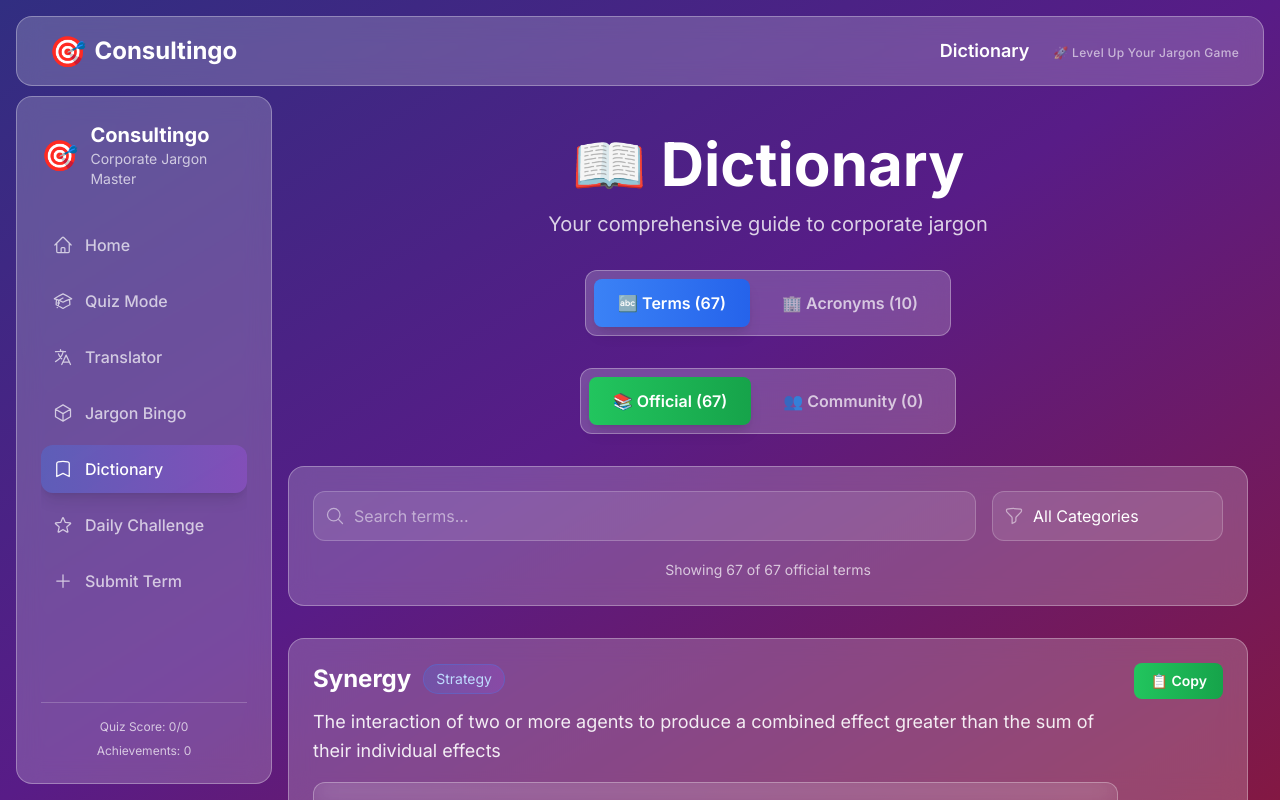
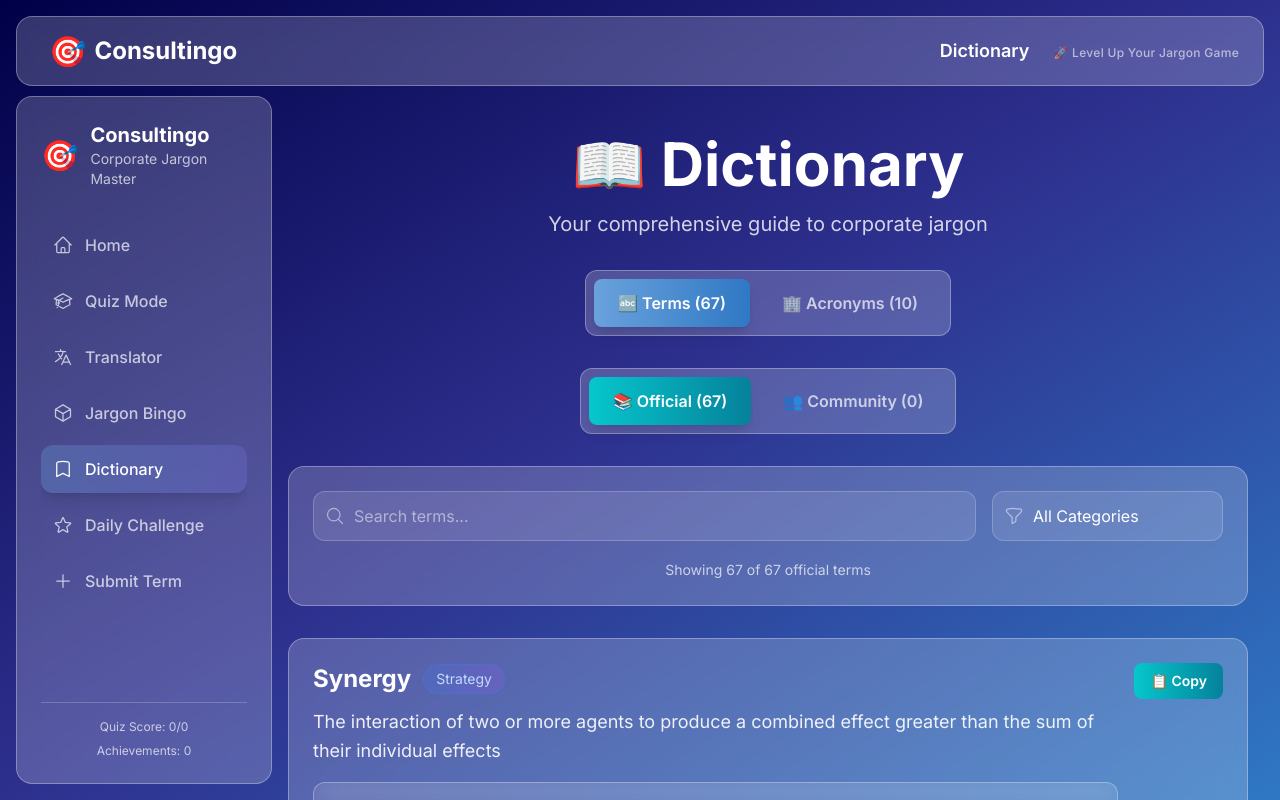
Before and after one commit to rikin24/WordWise, a React (Create React App) app: page /dictionary in a window 1280 px wide. Built offline with nearby package versions, Linux system fonts and the light colour scheme; the HTML template or start-up script is replaced by a standard one.

Commit message:
Change colour theme

```diff
--- a/src/App.js
+++ b/src/App.js
@@ -48,7 +48,7 @@ function App() {
   }  return (
     <AppProvider>
       <Router>
-        <div className="min-h-screen h-full bg-gradient-to-br from-indigo-900 via-purple-900 to-pink-900 w-full overflow-x-hidden relative">
+        <div className="min-h-screen h-full bg-gradient-to-br from-midnight-blue via-dark-plum to-dark-blue w-full overflow-x-hidden relative">
           {showConfetti && (
             <Confetti
               width={typeof window !== 'undefined' ? window.innerWidth : 1920}
@@ -196,16 +196,15 @@ function App() {
               </div>
             </main>
           </div>
-
-          <Toaster
+            <Toaster
             position="top-right"
             toastOptions={{
               duration: 3000,
               style: {
-                background: 'rgba(255, 255, 255, 0.1)',
+                background: 'rgba(46, 48, 142, 0.9)',
                 color: '#fff',
                 backdropFilter: 'blur(10px)',
-                border: '1px solid rgba(255, 255, 255, 0.2)',
+                border: '1px solid rgba(133, 160, 249, 0.3)',
               },
             }}
           />
--- a/src/components/DailyChallenge.js
+++ b/src/components/DailyChallenge.js
@@ -210,12 +210,12 @@ function DailyChallenge({ onCelebration }) {
                       className={`w-full p-4 rounded-xl text-left transition-all duration-300 ${
                         showResult
                           ? option === todaysChallenge.definition
-                            ? 'bg-gradient-to-r from-green-500 to-green-600 text-white'
+                            ? 'bg-gradient-to-r from-medium-teal to-dark-teal text-white'
                             : option === userAnswer && !isCorrect
-                            ? 'bg-gradient-to-r from-red-500 to-red-600 text-white'
+                            ? 'bg-gradient-to-r from-medium-gray to-dark-gray text-white'
                             : 'glass-card text-white/50'
                           : userAnswer === option
-                          ? 'bg-gradient-to-r from-blue-500 to-blue-600 text-white'
+                          ? 'bg-gradient-to-r from-medium-blue to-dark-blue text-white'
                           : 'glass-card text-white hover:bg-white/20'
                       }`}
                     >
--- a/src/components/Dictionary.js
+++ b/src/components/Dictionary.js
@@ -103,7 +103,7 @@ function Dictionary() {  const [searchTerm, setSearchTerm] = useState('');
             onClick={() => handleViewChange('terms')}
             className={`px-6 py-3 rounded-lg font-semibold transition-all duration-300 ${
               currentView === 'terms'
-                ? 'bg-gradient-to-r from-blue-500 to-blue-600 text-white shadow-lg'
+                ? 'bg-gradient-to-r from-medium-blue to-dark-blue text-white shadow-lg'
                 : 'text-white/70 hover:text-white hover:bg-white/10'
             }`}
           >
@@ -113,7 +113,7 @@ function Dictionary() {  const [searchTerm, setSearchTerm] = useState('');
             onClick={() => handleViewChange('acronyms')}
             className={`px-6 py-3 rounded-lg font-semibold transition-all duration-300 ${
               currentView === 'acronyms'
-                ? 'bg-gradient-to-r from-purple-500 to-purple-600 text-white shadow-lg'
+                ? 'bg-gradient-to-r from-medium-plum to-dark-plum text-white shadow-lg'
                 : 'text-white/70 hover:text-white hover:bg-white/10'
             }`}
           >
@@ -132,7 +132,7 @@ function Dictionary() {  const [searchTerm, setSearchTerm] = useState('');
             onClick={() => handleSectionChange('official')}
             className={`px-6 py-3 rounded-lg font-semibold transition-all duration-300 ${
               currentSection === 'official'
-                ? 'bg-gradient-to-r from-green-500 to-green-600 text-white shadow-lg'
+                ? 'bg-gradient-to-r from-medium-teal to-dark-teal text-white shadow-lg'
                 : 'text-white/70 hover:text-white hover:bg-white/10'
             }`}
           >
@@ -142,7 +142,7 @@ function Dictionary() {  const [searchTerm, setSearchTerm] = useState('');
             onClick={() => handleSectionChange('community')}
             className={`px-6 py-3 rounded-lg font-semibold transition-all duration-300 ${
               currentSection === 'community'
-                ? 'bg-gradient-to-r from-orange-500 to-orange-600 text-white shadow-lg'
+                ? 'bg-gradient-to-r from-light-blue to-medium-blue text-white shadow-lg'
                 : 'text-white/70 hover:text-white hover:bg-white/10'
             }`}
           >
@@ -230,7 +230,7 @@ function Dictionary() {  const [searchTerm, setSearchTerm] = useState('');
               whileHover={{ scale: 1.02, y: -2 }}
               className={`glass-card p-6 rounded-2xl card-hover ${
                 currentSection === 'community'
-                  ? 'border border-orange-500/30 bg-gradient-to-br from-orange-500/5 to-amber-500/5'
+                  ? 'border border-light-blue/30 bg-gradient-to-br from-light-blue/5 to-medium-blue/5'
                   : ''
               }`}
             >
@@ -245,7 +245,7 @@ function Dictionary() {  const [searchTerm, setSearchTerm] = useState('');
                       </span>
                     )}
                     {currentSection === 'community' && (
-                      <span className="bg-gradient-to-r from-orange-500/20 to-amber-500/20 text-orange-200 px-3 py-1 rounded-full text-sm border border-orange-500/30 flex items-center gap-1">
+                      <span className="bg-gradient-to-r from-light-blue/20 to-medium-blue/20 text-light-blue px-3 py-1 rounded-full text-sm border border-light-blue/30 flex items-center gap-1">
                         👥 Community
                       </span>
                     )}
@@ -255,7 +255,7 @@ function Dictionary() {  const [searchTerm, setSearchTerm] = useState('');
                       </span>
                     )}
                     {currentSection === 'community' && item.status === 'approved' && (
-                      <span className="bg-gradient-to-r from-green-500/20 to-emerald-500/20 text-green-200 px-3 py-1 rounded-full text-sm border border-green-500/30 flex items-center gap-1">
+                      <span className="bg-gradient-to-r from-medium-teal/20 to-light-teal/20 text-light-teal px-3 py-1 rounded-full text-sm border border-medium-teal/30 flex items-center gap-1">
                         ✅ Approved
                       </span>
                     )}
@@ -293,7 +293,7 @@ function Dictionary() {  const [searchTerm, setSearchTerm] = useState('');
                   <motion.button
                     whileHover={{ scale: 1.05 }}
                     whileTap={{ scale: 0.95 }}
-                    className="bg-gradient-to-r from-green-500 to-green-600 text-white px-4 py-2 rounded-lg text-sm font-semibold"
+                    className="bg-gradient-to-r from-medium-teal to-dark-teal text-white px-4 py-2 rounded-lg text-sm font-semibold"
                     onClick={() => {
                       navigator.clipboard.writeText(currentView === 'terms' ? item.term : `${item.acronym} - ${item.full_name}`);
                       // You could add a toast here
--- a/src/components/Home.js
+++ b/src/components/Home.js
@@ -17,20 +17,19 @@ import { useApp } from '../context/AppContext';
 
 function Home({ onCelebration }) {
   const { state } = useApp();
-  const features = [
-    {
+  const features = [    {
       title: 'Quiz Mode',
       description: 'Test your knowledge with interactive quizzes',
       icon: AcademicCapIcon,
       path: '/quiz',
-      color: 'from-blue-500 to-blue-700',
+      color: 'from-medium-blue to-dark-blue',
       emoji: '🧠'
     },    {
       title: 'Translator',
       description: 'Convert between corporate jargon and plain English',
       icon: LanguageIcon,
       path: '/translator',
-      color: 'from-green-500 to-green-700',
+      color: 'from-medium-teal to-dark-teal',
       emoji: '🔄'
     },
     {
@@ -38,7 +37,7 @@ function Home({ onCelebration }) {
       description: 'Make meetings more fun with bingo',
       icon: CubeIcon,
       path: '/bingo',
-      color: 'from-purple-500 to-purple-700',
+      color: 'from-medium-plum to-dark-plum',
       emoji: '🎯'
     },
     {
@@ -46,15 +45,14 @@ function Home({ onCelebration }) {
       description: 'Browse all corporate terms',
       icon: BookmarkIcon,
       path: '/dictionary',
-      color: 'from-indigo-500 to-indigo-700',
+      color: 'from-light-plum to-medium-plum',
       emoji: '📖'
-    },
-    {
+    },    {
       title: 'Daily Challenge',
       description: 'Complete daily challenges for rewards',
       icon: StarIcon,
       path: '/challenge',
-      color: 'from-yellow-500 to-yellow-700',
+      color: 'from-light-teal to-medium-teal',
       emoji: '🌟'
     },
     {
@@ -62,39 +60,38 @@ function Home({ onCelebration }) {
       description: 'Contribute to the community',
       icon: PlusIcon,
       path: '/submit',
-      color: 'from-pink-500 to-pink-700',
+      color: 'from-light-blue to-medium-blue',
       emoji: '➕'
     }
   ];
-
   const stats = [
     {
       label: 'Quiz Accuracy',
       value: state.user.totalQuestions > 0 ? Math.round((state.user.score / state.user.totalQuestions) * 100) : 0,
       suffix: '%',
       icon: ChartBarIcon,
-      color: 'text-blue-400'
+      color: 'text-light-blue'
     },
     {
       label: 'Current Streak',
       value: state.user.streak,
       suffix: '',
       icon: FireIcon,
-      color: 'text-orange-400'
+      color: 'text-light-teal'
     },
     {
       label: 'Level',
       value: state.user.level,
       suffix: '',
       icon: TrophyIcon,
-      color: 'text-yellow-400'
+      color: 'text-light-plum'
     },
     {
       label: 'Experience',
       value: state.user.experience,
       suffix: ' XP',
       icon: RocketLaunchIcon,
-      color: 'text-purple-400'
+      color: 'text-medium-plum'
     }
   ];
 
@@ -143,7 +140,7 @@ function Home({ onCelebration }) {
         >
           <Link
             to="/translator"
-            className="inline-flex items-center space-x-2 bg-gradient-to-r from-cyan-500 via-blue-500 to-teal-500 hover:from-cyan-400 hover:via-blue-400 hover:to-teal-400 text-white px-8 py-4 rounded-2xl font-bold text-lg shadow-2xl hover:shadow-cyan-500/20 hover:shadow-3xl transition-all duration-400 neon-glow relative overflow-hidden group"
+            className="inline-flex items-center space-x-2 bg-gradient-to-r from-medium-teal via-dark-blue to-medium-blue hover:from-light-teal hover:via-medium-blue hover:to-light-blue text-white px-8 py-4 rounded-2xl font-bold text-lg shadow-2xl hover:shadow-light-plum/20 hover:shadow-3xl transition-all duration-400 neon-glow relative overflow-hidden group"
           >
             <div className="absolute inset-0 bg-gradient-to-r from-white/0 via-white/15 to-white/0 translate-x-[-100%] group-hover:translate-x-[100%] transition-transform duration-700 ease-in-out"></div>
             <motion.div
@@ -255,7 +252,7 @@ function Home({ onCelebration }) {
                   animate={{ opacity: 1, scale: 1 }}
                   transition={{ delay: index * 0.1, duration: 0.3 }}
                   whileHover={{ scale: 1.1 }}
-                  className="bg-gradient-to-r from-yellow-400 to-yellow-600 text-yellow-900 px-4 py-2 rounded-full font-semibold text-sm shadow-lg"
+                  className="bg-gradient-to-r from-light-teal to-medium-teal text-white px-4 py-2 rounded-full font-semibold text-sm shadow-lg"
                 >
                   🏅 {achievement.replace('-', ' ').toUpperCase()}
                 </motion.div>
@@ -310,7 +307,7 @@ function Home({ onCelebration }) {
           whileHover={{ scale: 1.05 }}
           whileTap={{ scale: 0.95 }}
           onClick={onCelebration}
-          className="bg-gradient-to-r from-green-500 to-green-700 text-white px-6 py-3 rounded-xl font-semibold"
+          className="bg-gradient-to-r from-light-plum to-medium-plum text-white px-6 py-3 rounded-xl font-semibold"
         >
           Let's Celebrate! 🎊
         </motion.button>
--- a/src/components/Sidebar.js
+++ b/src/components/Sidebar.js
@@ -99,7 +99,7 @@ function Sidebar({ isOpen, setIsOpen }) {
                   initial={{ width: 0 }}
                   animate={{ width: `${accuracy}%` }}
                   transition={{ duration: 1, delay: 0.5 }}
-                  className="bg-gradient-to-r from-blue-400 to-blue-600 h-2 rounded-full"
+                  className="bg-gradient-to-r from-light-blue to-medium-blue h-2 rounded-full"
                 />
               </div>
             </motion.div>
@@ -133,7 +133,7 @@ function Sidebar({ isOpen, setIsOpen }) {
                   initial={{ width: 0 }}
                   animate={{ width: `${(state.user.experience % 100)}%` }}
                   transition={{ duration: 1, delay: 0.5 }}
-                  className="bg-gradient-to-r from-yellow-400 to-yellow-600 h-2 rounded-full"
+                  className="bg-gradient-to-r from-light-teal to-medium-teal h-2 rounded-full"
                 />
               </div>
               <p className="text-xs text-white/70 mt-1">
@@ -159,7 +159,7 @@ function Sidebar({ isOpen, setIsOpen }) {
                       onClick={() => !isLargeScreen && setIsOpen(false)}
                       className={`flex items-center space-x-3 p-3 rounded-xl transition-all duration-200 ${
                         isActive
-                          ? 'bg-gradient-to-r from-blue-500/30 to-purple-500/30 text-white shadow-lg'
+                          ? 'bg-gradient-to-r from-medium-blue/30 to-medium-plum/30 text-white shadow-lg'
                           : 'text-white/70 hover:bg-white/10 hover:text-white'
                       }`}
                     >
--- a/src/components/SubmitTerm.js
+++ b/src/components/SubmitTerm.js
@@ -256,7 +256,7 @@ function SubmitTerm() {
               className={`px-8 py-4 rounded-xl font-bold text-lg transition-all duration-300 ${
                 isSubmitting
                   ? 'bg-gray-500 cursor-not-allowed'
-                  : 'bg-gradient-to-r from-green-500 to-green-600 hover:shadow-lg'
+                  : 'bg-gradient-to-r from-medium-teal to-dark-teal hover:shadow-lg'
               } text-white flex items-center space-x-2`}
             >
               {isSubmitting ? (
--- a/src/components/Translator.js
+++ b/src/components/Translator.js
@@ -95,7 +95,7 @@ function Translator() {
             onClick={() => setTranslationMode('toJargon')}
             className={`px-6 py-3 rounded-lg font-semibold transition-all duration-300 flex items-center space-x-2 ${
               translationMode === 'toJargon'
-                ? 'bg-gradient-to-r from-blue-500 to-blue-600 text-white shadow-lg'
+                ? 'bg-gradient-to-r from-medium-blue to-dark-blue text-white shadow-lg'
                 : 'text-white/70 hover:text-white hover:bg-white/10'
             }`}
           >
@@ -105,7 +105,7 @@ function Translator() {
             onClick={() => setTranslationMode('toPlain')}
             className={`px-6 py-3 rounded-lg font-semibold transition-all duration-300 flex items-center space-x-2 ${
               translationMode === 'toPlain'
-                ? 'bg-gradient-to-r from-purple-500 to-purple-600 text-white shadow-lg'
+                ? 'bg-gradient-to-r from-medium-plum to-dark-plum text-white shadow-lg'
                 : 'text-white/70 hover:text-white hover:bg-white/10'
             }`}
           >
@@ -144,7 +144,7 @@ function Translator() {
               whileTap={{ scale: 0.95 }}
               onClick={translateText}
               disabled={isLoading || !inputText.trim()}
-              className="bg-gradient-to-r from-blue-500 to-purple-600 text-white px-6 py-2 rounded-lg font-semibold disabled:opacity-50 disabled:cursor-not-allowed flex items-center space-x-2"
+              className="bg-gradient-to-r from-medium-blue to-medium-plum text-white px-6 py-2 rounded-lg font-semibold disabled:opacity-50 disabled:cursor-not-allowed flex items-center space-x-2"
             >
               {isLoading ? (
                 <>
--- a/src/components/UserSubmissionTest.js
+++ b/src/components/UserSubmissionTest.js
@@ -65,21 +65,21 @@ function UserSubmissionTest() {
           <div className="space-y-4">
             <button
               onClick={addTestTerm}
-              className="w-full bg-gradient-to-r from-green-500 to-green-600 text-white px-4 py-2 rounded-lg font-semibold hover:shadow-lg transition-all duration-300"
+              className="w-full bg-gradient-to-r from-medium-teal to-dark-teal text-white px-4 py-2 rounded-lg font-semibold hover:shadow-lg transition-all duration-300"
             >
               Add Test Term
             </button>
 
             <button
               onClick={approveAllPending}
-              className="w-full bg-gradient-to-r from-blue-500 to-blue-600 text-white px-4 py-2 rounded-lg font-semibold hover:shadow-lg transition-all duration-300"
+              className="w-full bg-gradient-to-r from-medium-blue to-dark-blue text-white px-4 py-2 rounded-lg font-semibold hover:shadow-lg transition-all duration-300"
             >
               Approve All Pending
             </button>
 
             <button
               onClick={loadSubmissions}
-              className="w-full bg-gradient-to-r from-purple-500 to-purple-600 text-white px-4 py-2 rounded-lg font-semibold hover:shadow-lg transition-all duration-300"
+              className="w-full bg-gradient-to-r from-medium-plum to-dark-plum text-white px-4 py-2 rounded-lg font-semibold hover:shadow-lg transition-all duration-300"
             >
               Refresh Data
             </button>
--- a/src/index.css
+++ b/src/index.css
@@ -24,9 +24,36 @@ html, body {
 
 body {
   font-family: 'Inter', sans-serif;
-  background: linear-gradient(135deg, #667eea 0%, #764ba2 100%);
+  background: linear-gradient(135deg, #000048 0%, #2E308E 50%, #2F78C4 100%);
   min-height: 100vh;
   width: 100vw;
+}
+
+/* Custom color palette variables */
+:root {
+  /* Base colors */
+  --midnight-blue: #000048;
+  --white: #FFFFFF;
+
+  /* Plum accents (Accent 1) */
+  --dark-plum: #2E308E;
+  --medium-plum: #7373D8;
+  --light-plum: #85A0F9;
+
+  /* Blue accents (Accent 2) */
+  --dark-blue: #2F78C4;
+  --medium-blue: #6AA2DC;
+  --light-blue: #92BBE6;
+
+  /* Teal accents (Accent 3) */
+  --dark-teal: #05819B;
+  --medium-teal: #06C7CC;
+  --light-teal: #26EFE9;
+
+  /* Grays (Secondary colors) */
+  --dark-gray: #53565A;
+  --medium-gray: #97999B;
+  --light-gray: #D0D0CE;
 }
 
 @layer components {
@@ -45,9 +72,8 @@ body {
                  0 0 10px theme('colors.primary.400'),
                  0 0 15px theme('colors.primary.400');
   }
-
-  .gradient-text {
-    background: linear-gradient(135deg, #667eea 0%, #764ba2 100%);
+    .gradient-text {
+    background: linear-gradient(135deg, #85A0F9 0%, #6AA2DC 50%, #26EFE9 100%);
     -webkit-background-clip: text;
     -webkit-text-fill-color: transparent;
     background-clip: text;
--- a/tailwind.config.js
+++ b/tailwind.config.js
@@ -3,32 +3,56 @@ module.exports = {
   content: [
     "./src/**/*.{js,jsx,ts,tsx}",
     "./public/index.html"
-  ],
-  theme: {
+  ],  theme: {
     extend: {
       colors: {
+        // Base colors
+        'midnight-blue': '#000048',
+        'white': '#FFFFFF',
+
+        // Plum accents (Accent 1)
+        'dark-plum': '#2E308E',
+        'medium-plum': '#7373D8',
+        'light-plum': '#85A0F9',
+
+        // Blue accents (Accent 2)
+        'dark-blue': '#2F78C4',
+        'medium-blue': '#6AA2DC',
+        'light-blue': '#92BBE6',
+
+        // Teal accents (Accent 3)
+        'dark-teal': '#05819B',
+        'medium-teal': '#06C7CC',
+        'light-teal': '#26EFE9',
+
+        // Grays (Secondary colors)
+        'dark-gray': '#53565A',
+        'medium-gray': '#97999B',
+        'light-gray': '#D0D0CE',
+
+        // Legacy support for existing components
         primary: {
-          50: '#eff6ff',
-          100: '#dbeafe',
-          200: '#bfdbfe',
-          300: '#93c5fd',
-          400: '#60a5fa',
-          500: '#3b82f6',
-          600: '#2563eb',
-          700: '#1d4ed8',
-          800: '#1e40af',
-          900: '#1e3a8a',
+          50: '#85A0F9',
+          100: '#7373D8',
+          200: '#6AA2DC',
+          300: '#2F78C4',
+          400: '#2E308E',
+          500: '#000048',
+          600: '#000048',
+          700: '#000048',
+          800: '#000048',
+          900: '#000048',
         },
         accent: {
-          50: '#fdf4ff',
-          100: '#fae8ff',
-          200: '#f5d0fe',
-          300: '#f0abfc',
-          400: '#e879f9',
-          500: '#d946ef',
-          600: '#c026d3',
-          700: '#a21caf',
-          800: '#86198f',
+          50: '#26EFE9',
+          100: '#06C7CC',
+          200: '#05819B',
+          300: '#05819B',
+          400: '#05819B',
+          500: '#05819B',
+          600: '#05819B',
+          700: '#05819B',
+          800: '#05819B',
           900: '#701a75',
         }
       },
```
Also changed, not shown: src/components/JargonBingo.js (+4 -4 lines), src/components/QuizMode.js (+5 -5 lines).
